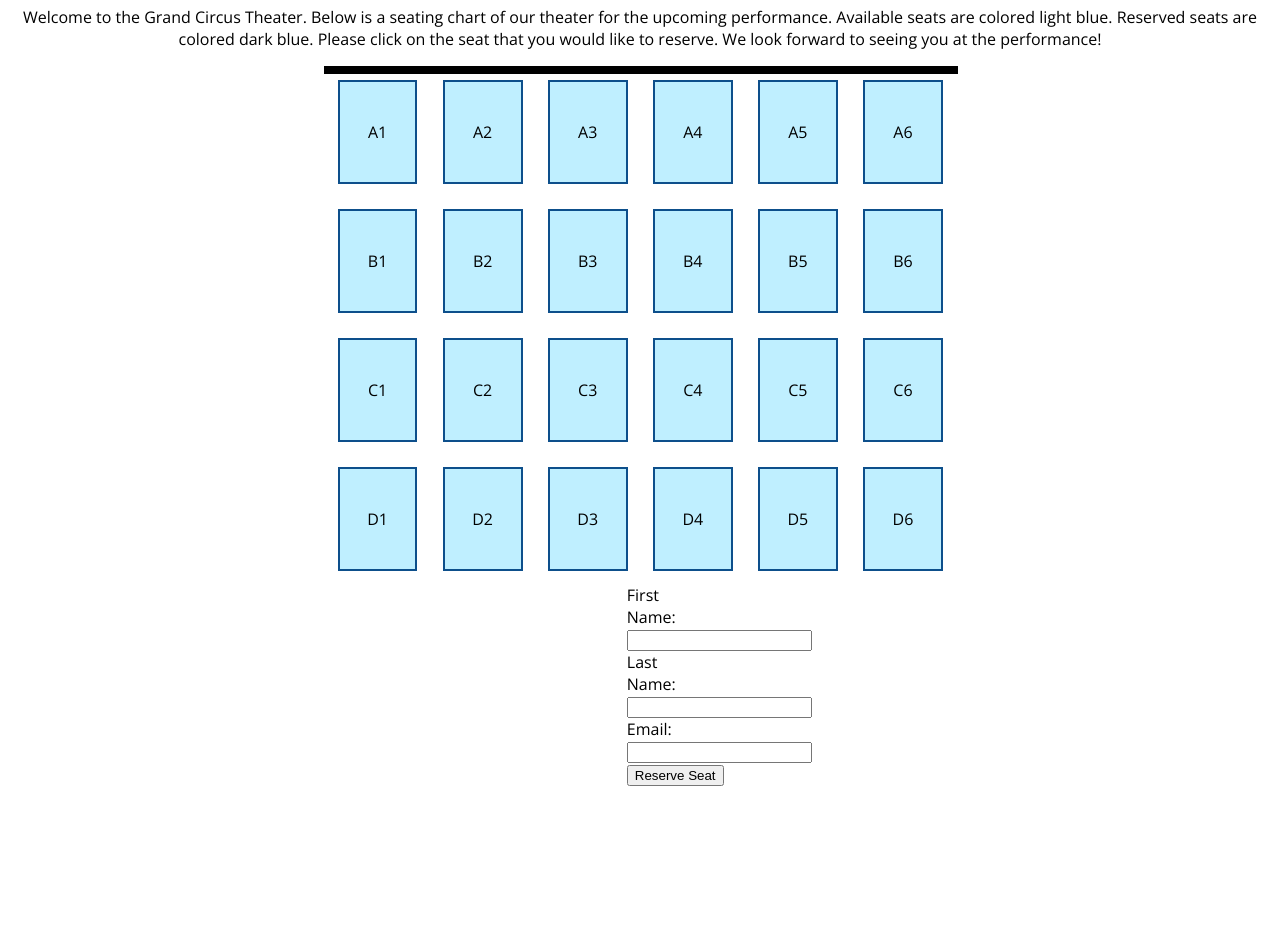
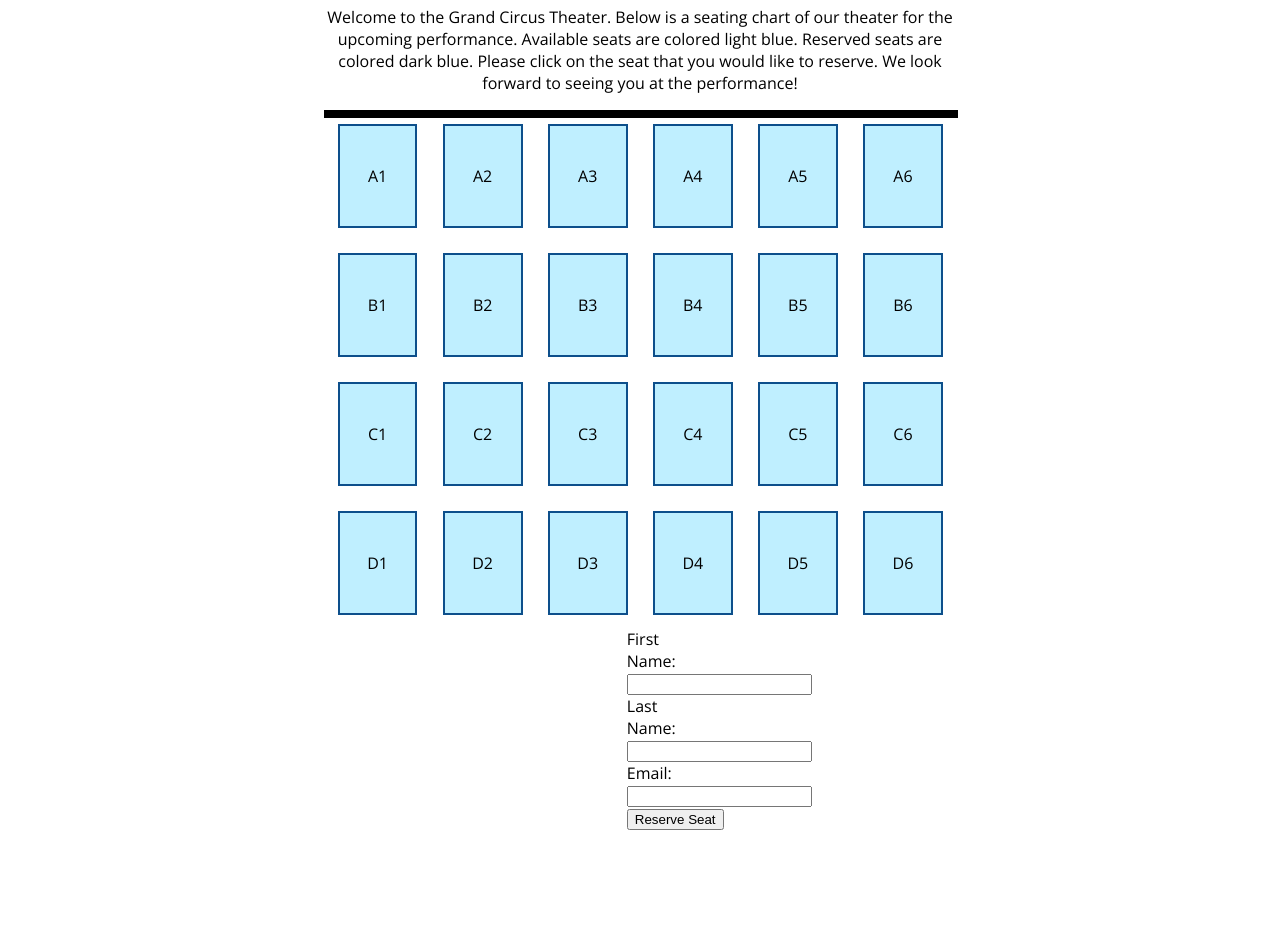
Before and after one commit to plua/project_seating-app, a plain HTML site: page index.html in a window 1280 px wide. Shown: the part 80-1018 px from the top of the page. Drawn offline with nearby package versions, Linux system fonts and the light colour scheme.

Commit message:
moved p tag in wrapper

```diff
--- a/index.html
+++ b/index.html
@@ -6,9 +6,8 @@
 </head>
 <body>
 	<h1>Grand <img src=""> Theatre</h1>
-	<p> Welcome to the Grand Circus Theater. Below is a seating chart of our theater for the upcoming performance. Available seats are colored light blue. Reserved seats are colored dark blue. Please click on the seat that you would like to reserve. We look forward to seeing you at the performance!
-	</p>
 	<div id="wrapper">
+		<p> Welcome to the Grand Circus Theater. Below is a seating chart of our theater for the upcoming performance. Available seats are colored light blue. Reserved seats are colored dark blue. Please click on the seat that you would like to reserve. We look forward to seeing you at the performance!</p>
 		<div id="row-1">
 			<div id="seat-1">A1</div>
 			<div id="seat-2">A2</div>
```
